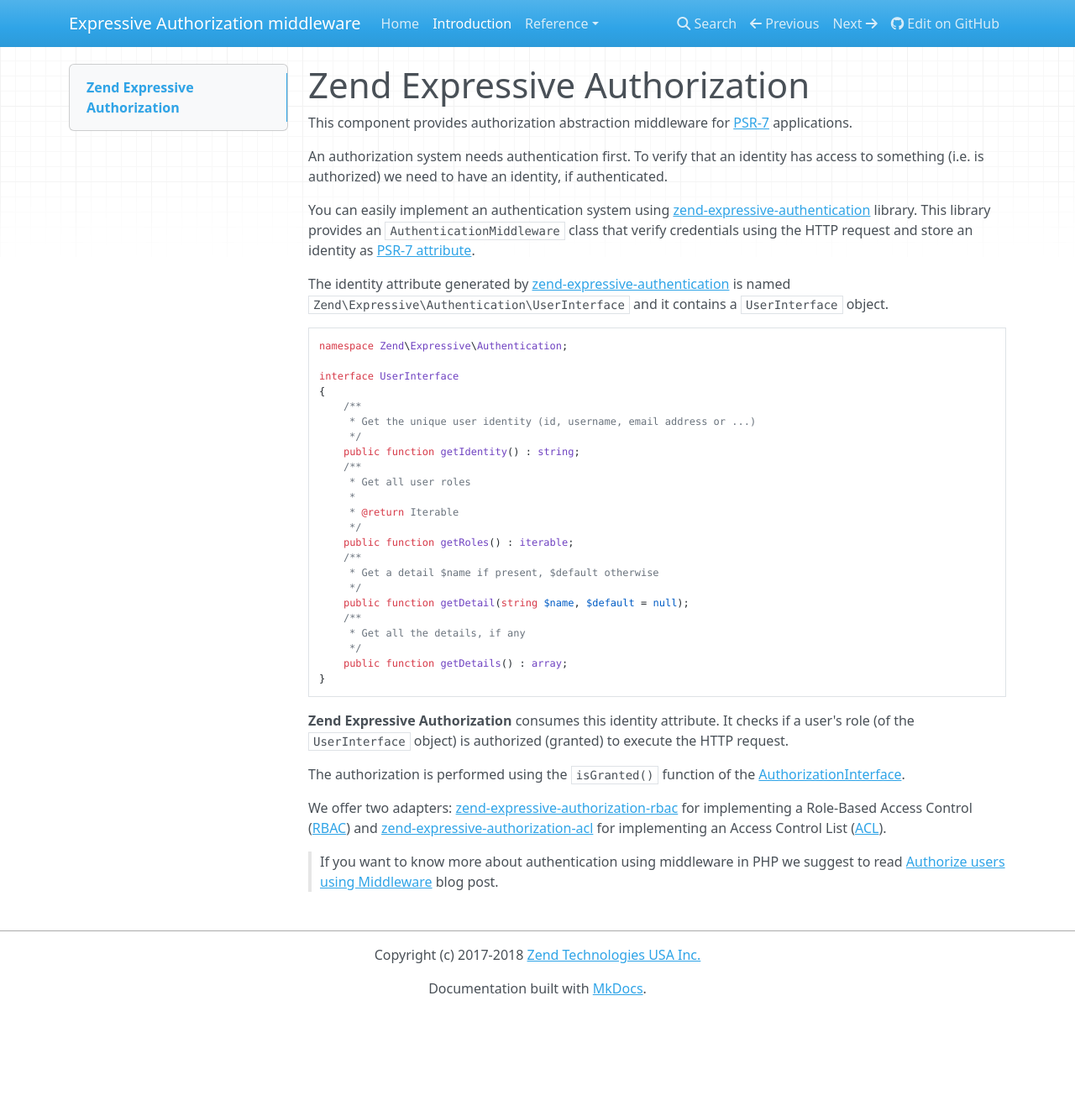
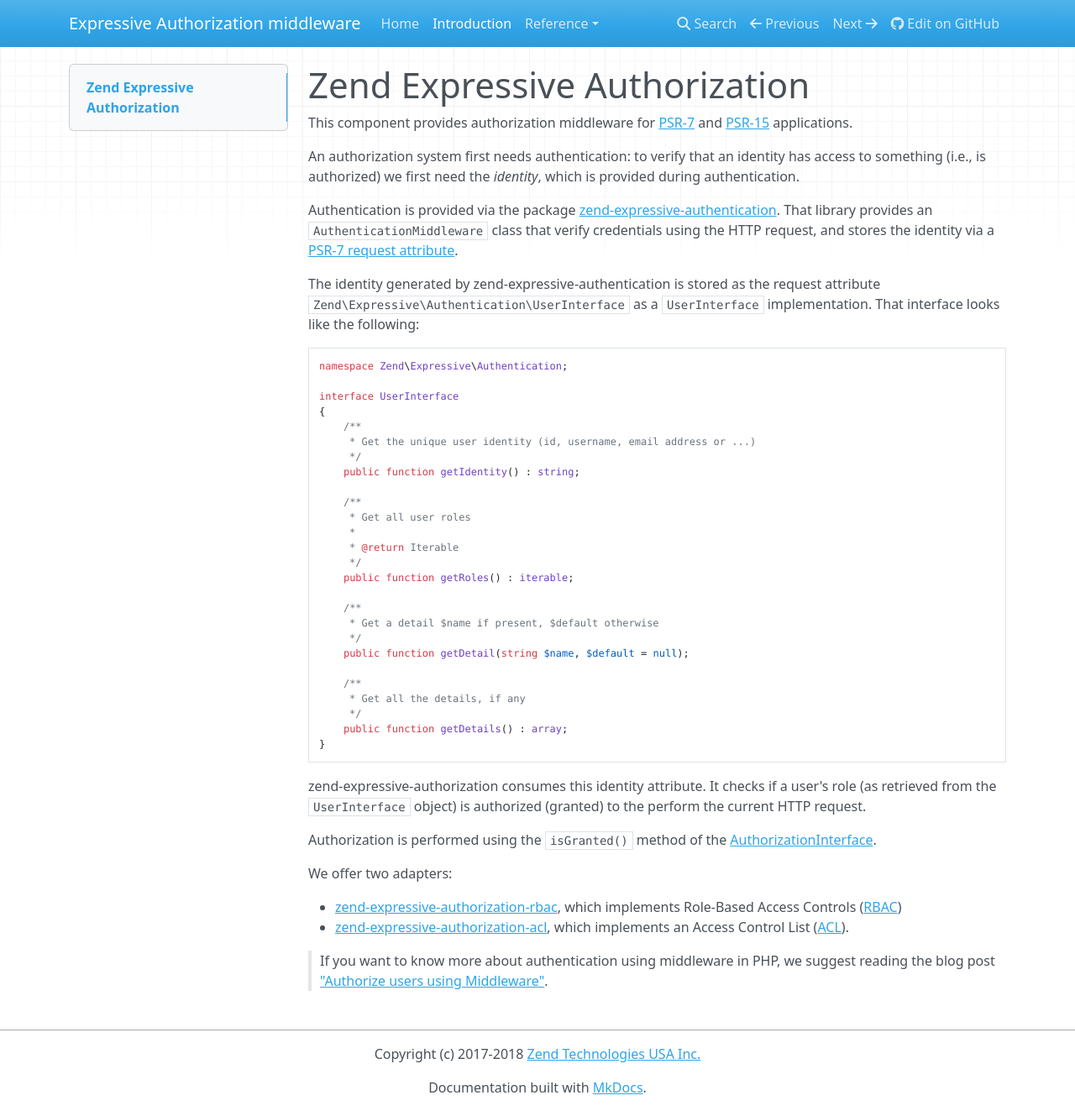
Before and after one commit to zendframework/zend-expressive-authorization, an MkDocs documentation site: the page built from docs/book/v1/intro.md, in a window 1280 px wide and 1323 px high. Shown: the whole window at 84% size. Built offline with MkDocs 1.6.1, drawn with Linux system fonts in a browser that asks for light colours; nearby versions of some CDN libraries; old or Windows-style settings are respelled for this version of MkDocs.

Commit message:
Edits authorization documentation
Edits the documentation for both technical details, as well as content
and flow.

````diff
--- a/docs/book/v1/intro.md
+++ b/docs/book/v1/intro.md
@@ -1,19 +1,20 @@
 # Zend Expressive Authorization
 
-This component provides authorization abstraction middleware for [PSR-7](https://www.php-fig.org/psr/psr-7/)
-applications.
+This component provides authorization middleware for [PSR-7](https://www.php-fig.org/psr/psr-7/)
+and [PSR-15](https://www.php-fig.org/psr/psr-15/) applications.
 
-An authorization system needs authentication first. To verify that an identity
-has access to something (i.e. is authorized) we need to have an identity,
-if authenticated.
+An authorization system first needs authentication: to verify that an identity
+has access to something (i.e., is authorized) we first need the _identity_, which
+is provided during authentication.
 
-You can easily implement an authentication system using [zend-expressive-authentication](https://github.com/zendframework/zend-expressive-authentication)
-library. This library provides an `AuthenticationMiddleware` class that verify
-credentials using the HTTP request and store an identity as [PSR-7 attribute](https://docs.zendframework.com/zend-expressive/v2/cookbook/passing-data-between-middleware/).
+Authentication is provided via the package
+[zend-expressive-authentication](https://docs.zendframework.com/zend-expressive-authentication/).
+That library provides an `AuthenticationMiddleware` class that verify
+credentials using the HTTP request, and stores the identity via a [PSR-7 request attribute](https://docs.zendframework.com/zend-expressive/v2/cookbook/passing-data-between-middleware/).
 
-The identity attribute generated by [zend-expressive-authentication](https://github.com/zendframework/zend-expressive-authentication)
-is named `Zend\Expressive\Authentication\UserInterface` and it contains a
-`UserInterface` object.
+The identity generated by zend-expressive-authentication is stored as the
+request attribute `Zend\Expressive\Authentication\UserInterface` as a
+`UserInterface` implementation. That interface looks like the following:
 
 ```php
 namespace Zend\Expressive\Authentication;
@@ -24,16 +25,19 @@ interface UserInterface
      * Get the unique user identity (id, username, email address or ...)
      */
     public function getIdentity() : string;
+
     /**
      * Get all user roles
      *
      * @return Iterable
      */
     public function getRoles() : iterable;
+
     /**
      * Get a detail $name if present, $default otherwise
      */
     public function getDetail(string $name, $default = null);
+
     /**
      * Get all the details, if any
      */
@@ -41,17 +45,19 @@ interface UserInterface
 }
 ```
 
-**Zend Expressive Authorization** consumes this identity attribute.
-It checks if a user's role (of the `UserInterface` object) is authorized
-(granted) to execute the HTTP request.
+zend-expressive-authorization consumes this identity attribute.  It checks if a
+user's role (as retrieved from the `UserInterface` object) is authorized
+(granted) to the perform the current HTTP request.
 
-The authorization is performed using the `isGranted()` function of the [AuthorizationInterface](https://github.com/zendframework/zend-expressive-authorization/blob/master/src/AuthorizationInterface.php).
+Authorization is performed using the `isGranted()` method of the
+[AuthorizationInterface](https://github.com/zendframework/zend-expressive-authorization/blob/master/src/AuthorizationInterface.php).
 
-We offer two adapters: [zend-expressive-authorization-rbac](https://github.com/zendframework/zend-expressive-authorization-rbac)
-for implementing a Role-Based Access Control ([RBAC](https://en.wikipedia.org/wiki/Role-based_access_control))
-and [zend-expressive-authorization-acl](https://github.com/zendframework/zend-expressive-authorization-acl/)
-for implementing an Access Control List ([ACL](https://en.wikipedia.org/wiki/Access_control_list)).
+We offer two adapters:
 
-> If you want to know more about authentication using middleware in PHP
-> we suggest to read [Authorize users using Middleware](https://framework.zend.com/blog/2017-05-04-authorization-middleware.html)
-> blog post.
+- [zend-expressive-authorization-rbac](https://github.com/zendframework/zend-expressive-authorization-rbac),
+  which implements Role-Based Access Controls ([RBAC](https://en.wikipedia.org/wiki/Role-based_access_control))
+- [zend-expressive-authorization-acl](https://github.com/zendframework/zend-expressive-authorization-acl/),
+  which implements an Access Control List ([ACL](https://en.wikipedia.org/wiki/Access_control_list)).
+
+> If you want to know more about authentication using middleware in PHP,
+> we suggest reading the blog post ["Authorize users using Middleware"](https://framework.zend.com/blog/2017-05-04-authorization-middleware.html).
````
Also changed, not shown: README.md (+4 -3 lines), docs/book/v1/auth-adapter.md (+52 -40 lines).
